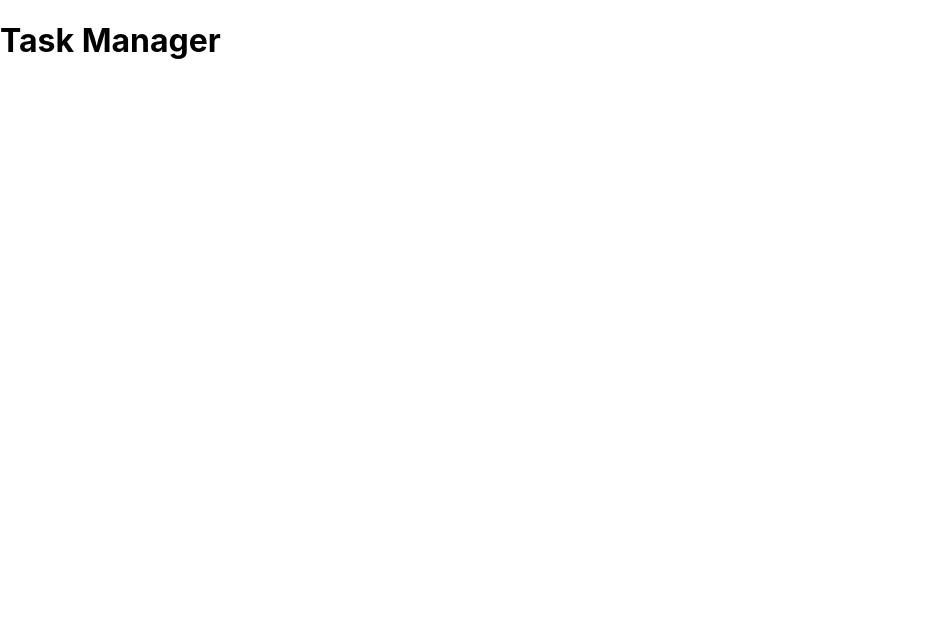
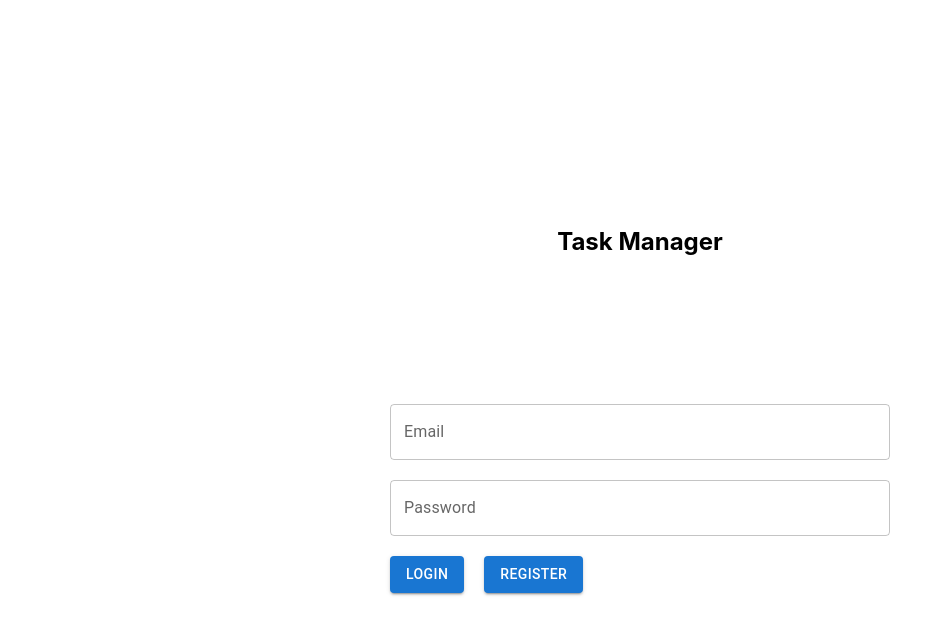
Before and after one commit to mrlinguinicode/task-manager, a React (Create React App) app: page / in a window 1280 px wide. Shown: the top 634 px of the page, without its empty margins (0-952 px from the left). Built offline with nearby package versions, Linux system fonts and the light colour scheme.

Commit message:
login screen

```diff
--- a/package.json
+++ b/package.json
@@ -3,6 +3,9 @@
   "version": "0.1.0",
   "private": true,
   "dependencies": {
+    "@emotion/react": "^11.8.1",
+    "@emotion/styled": "^11.8.1",
+    "@mui/material": "^5.4.3",
     "@testing-library/jest-dom": "^5.16.2",
     "@testing-library/react": "^12.1.3",
     "@testing-library/user-event": "^13.5.0",
--- a/src/App.js
+++ b/src/App.js
@@ -1,7 +1,76 @@
+import { useState, useEffect } from "react";
+import TextField from "@mui/material/TextField";
+import Button from "@mui/material/Button";
+import Modal from "@mui/material/Modal";
+import Box from "@mui/material/Box";
+import { flexbox } from "@mui/system";
+
 function App() {
+  const [email, setEmail] = useState("");
+  const [password, setPassword] = useState("");
+  const [openModal, setOpenModal] = useState(false);
+
+  const style = {
+    position: "absolute",
+    top: "50%",
+    left: "50%",
+    transform: "translate(-50%, -50%)",
+    width: 400,
+    bgcolor: "background.paper",
+    border: "2px solid #000",
+    boxShadow: 24,
+    p: 4,
+  };
+
+  const handleEmail = (e) => {
+    setEmail(e.target.value);
+  };
+  const handlePassword = (e) => {
+    setPassword(e.target.value);
+  };
+  const handleOpen = () => setOpenModal(true);
+  const handleClose = () => setOpenModal(false);
+
   return (
-    <div className="App">
-      <h1>Task Manager</h1>
+    <div className="login-container">
+      <nav>
+        <h1>Task Manager</h1>
+      </nav>
+      <div className="login-items">
+        <TextField
+          id="outlined-basic"
+          label="Email"
+          variant="outlined"
+          onChange={handleEmail}
+        />
+        <span className="span"></span>
+        <TextField
+          id="outlined-basic"
+          label="Password"
+          variant="outlined"
+          onChange={handlePassword}
+        />
+        <span className="span"></span>
+        <div className="login-buttons">
+          <Button
+            variant="contained"
+            onClick={() => {
+              console.log(email);
+              console.log(password);
+            }}
+          >
+            Login
+          </Button>
+          <Button variant="contained" onClick={() => handleOpen()}>
+            Register
+          </Button>
+          <Modal classNmae="modal" open={openModal} onClose={handleClose}>
+            <Box className="modal-box">
+              <p>whaddip</p>
+            </Box>
+          </Modal>
+        </div>
+      </div>
     </div>
   );
 }
--- a/src/index.css
+++ b/src/index.css
@@ -1,13 +1,59 @@
 body {
   margin: 0;
-  font-family: -apple-system, BlinkMacSystemFont, 'Segoe UI', 'Roboto', 'Oxygen',
-    'Ubuntu', 'Cantarell', 'Fira Sans', 'Droid Sans', 'Helvetica Neue',
+  font-family: -apple-system, BlinkMacSystemFont, "Segoe UI", "Roboto", "Oxygen",
+    "Ubuntu", "Cantarell", "Fira Sans", "Droid Sans", "Helvetica Neue",
     sans-serif;
   -webkit-font-smoothing: antialiased;
   -moz-osx-font-smoothing: grayscale;
 }
 
 code {
-  font-family: source-code-pro, Menlo, Monaco, Consolas, 'Courier New',
+  font-family: source-code-pro, Menlo, Monaco, Consolas, "Courier New",
     monospace;
 }
+
+.login-container {
+  display: flex;
+  flex-direction: column;
+  justify-content: center;
+  align-items: center;
+  height: 100vh;
+  width: 100%;
+}
+
+nav {
+  margin-bottom: 10%;
+}
+
+.login-items {
+  display: flex;
+  flex-direction: column;
+  width: 500px;
+}
+
+span {
+  height: 20px;
+}
+
+.login-buttons {
+  display: flex;
+  flex-direction: row;
+  gap: 20px;
+}
+
+.modal {
+  display: flex;
+  flex-direction: column;
+  justify-content: center;
+  align-items: center;
+  background-color: antiquewhite;
+  height: 100vh;
+}
+
+.modal-box {
+  display: flex;
+  flex-direction: column;
+  justify-content: center;
+  align-items: center;
+  background-color: antiquewhite;
+}
```
Also changed, not shown: 1 other file (tests, documents, lock files or other folders).
